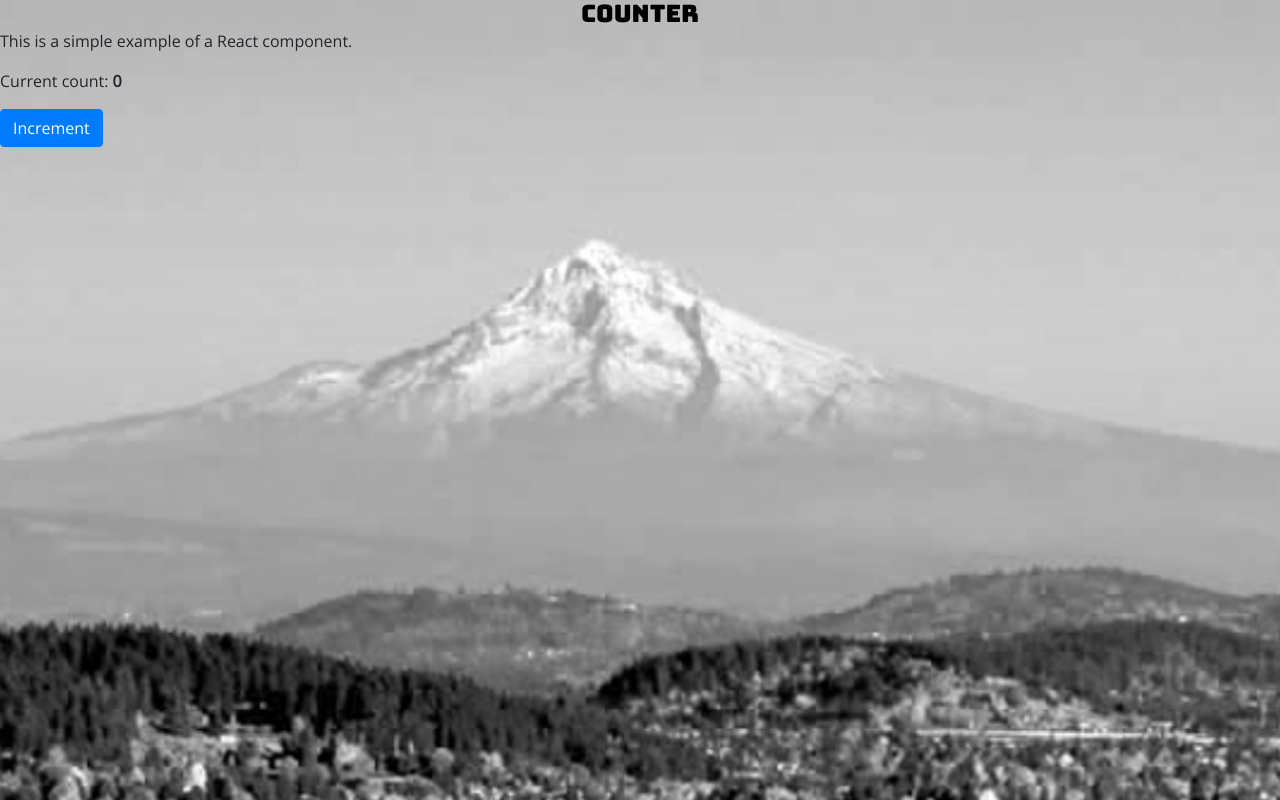
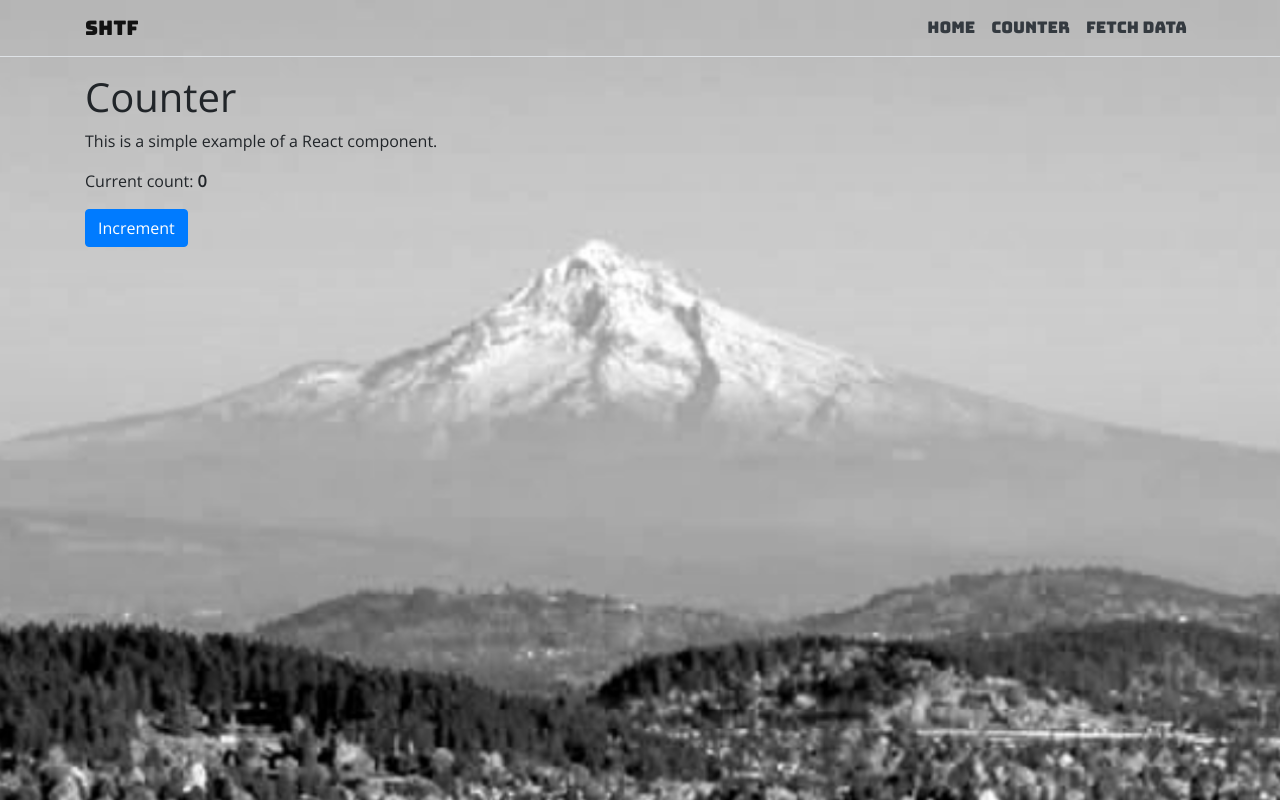
Before and after one commit to reese-lee/SHTF, a React (Create React App) app in the folder ClientApp/: page /counter in a window 1280 px wide. Built offline with nearby package versions, Linux system fonts and the light colour scheme.

Commit message:
add styling to title

```diff
--- a/ClientApp/src/components/Counter.js
+++ b/ClientApp/src/components/Counter.js
@@ -1,5 +1,6 @@
 import React, { Component } from 'react';
 import './Home.css';
+import { Layout } from './Layout';
 
 export class Counter extends Component {
   static displayName = Counter.name;
@@ -18,8 +19,9 @@ export class Counter extends Component {
 
   render () {
     return (
+      <Layout>
       <div>
-        <h1 className="title2">Counter</h1>
+        <h1 className="title3">Counter</h1>
 
         <p>This is a simple example of a React component.</p>
 
@@ -27,6 +29,7 @@ export class Counter extends Component {
 
         <button className="btn btn-primary" onClick={this.incrementCounter}>Increment</button>
       </div>
+      </Layout>
     );
   }
 }
```
